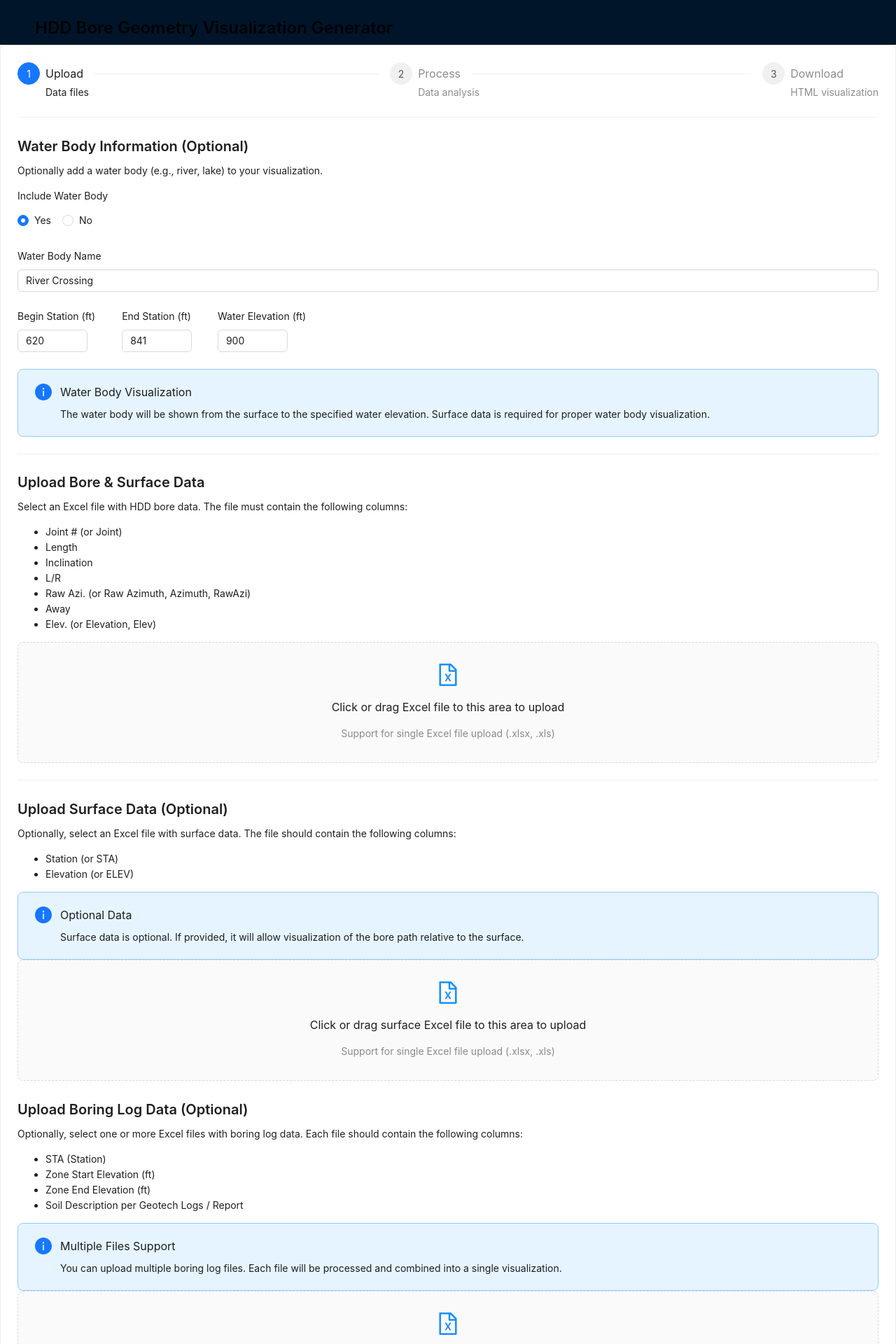
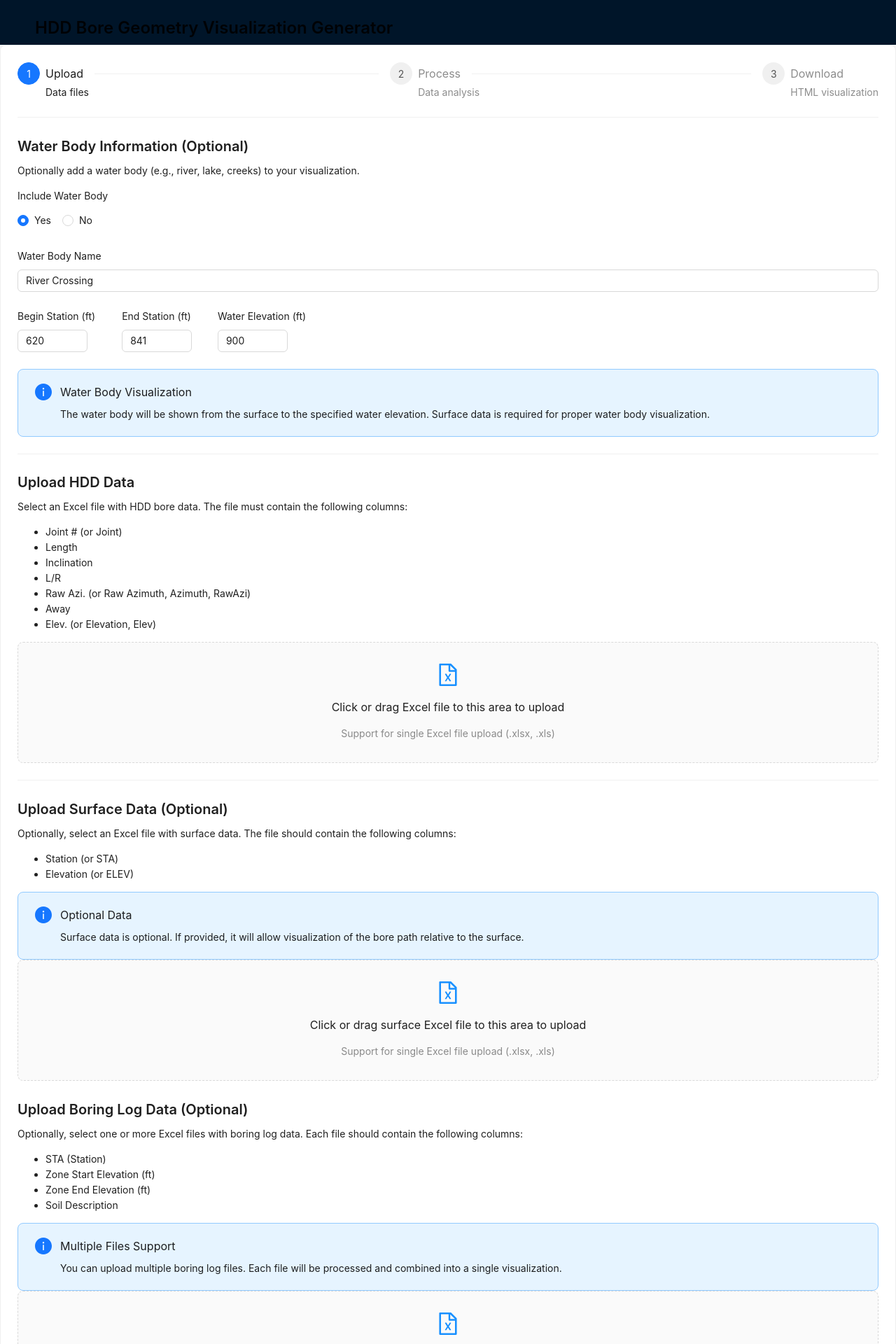
Before and after one commit to raykurbanov/3DHDDViz, a React (Create React App) app in the folder hddvisualization/: page / in a window 1280 px wide. Shown: the top 1920 px of the page at 70% size. Built offline with nearby package versions, Linux system fonts and the light colour scheme.

Commit message:
layout update

```diff
--- a/hddvisualization/src/App.js
+++ b/hddvisualization/src/App.js
@@ -487,7 +487,7 @@ const HddGeneratorApp = () => {
           )
             headerMap["Zone End Elevation"] = index;
           else if (
-            headerStr === "Soil Description per Geotech Logs / Report" ||
+            headerStr === "Soil Description" ||
             headerStr === "Soil Description"
           )
             headerMap["Soil Description"] = index;
@@ -948,7 +948,7 @@ const HddGeneratorApp = () => {
         <button id="toggleCenterlineBtn">Toggle Centerline</button>
         <button id="toggleBoringLogsBtn">Toggle Boring Logs</button>
         <div class="soil-layer-method">
-          <label for="soilLayerMethod">Soil Layer Method:</label>
+          <label for="soilLayerMethod">Soil Layer Reading Method:</label>
           <select id="soilLayerMethod">
             <option value="depth">Depth to Surface</option>
             <option value="elevation">Elevation</option>
@@ -2696,7 +2696,7 @@ const HddGeneratorApp = () => {
         if (soilLayerMethodEl) {
           soilLayerMethodEl.addEventListener('change', function() {
             // Show notification
-            showNotification("Soil layer method changed to: " + this.value);
+            showNotification("Soil layer reading method changed to: " + this.value);
             createPlots(); // Re-create the plots with the new soil layer method
           });
         }
@@ -2848,7 +2848,7 @@ const HddGeneratorApp = () => {
             {/* Water Body Input Section - NEW */}
             <Title level={4}>Water Body Information (Optional)</Title>
             <Paragraph>
-              Optionally add a water body (e.g., river, lake) to your
+              Optionally add a water body (e.g., river, lake, creeks) to your
               visualization.
             </Paragraph>
 
@@ -2919,7 +2919,7 @@ const HddGeneratorApp = () => {
             <Divider />
             {currentStep === 0 && (
               <div>
-                <Title level={4}>Upload Bore & Surface Data</Title>
+                <Title level={4}>Upload HDD Data</Title>
                 <Paragraph>
                   Select an Excel file with HDD bore data. The file must contain
                   the following columns:
@@ -3029,7 +3029,7 @@ const HddGeneratorApp = () => {
                   <li>STA (Station)</li>
                   <li>Zone Start Elevation (ft)</li>
                   <li>Zone End Elevation (ft)</li>
-                  <li>Soil Description per Geotech Logs / Report</li>
+                  <li>Soil Description</li>
                 </ul>
 
                 <Alert
```
